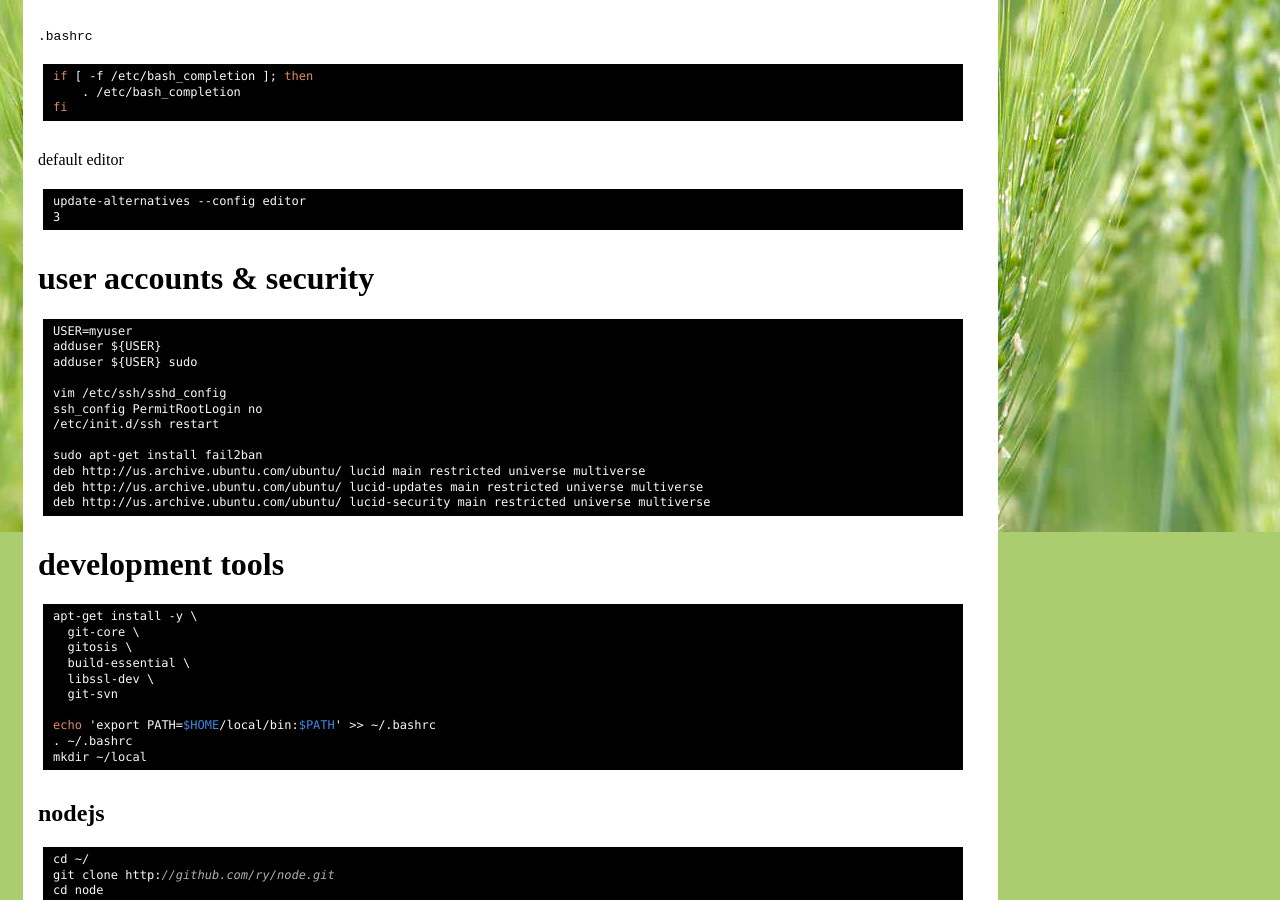
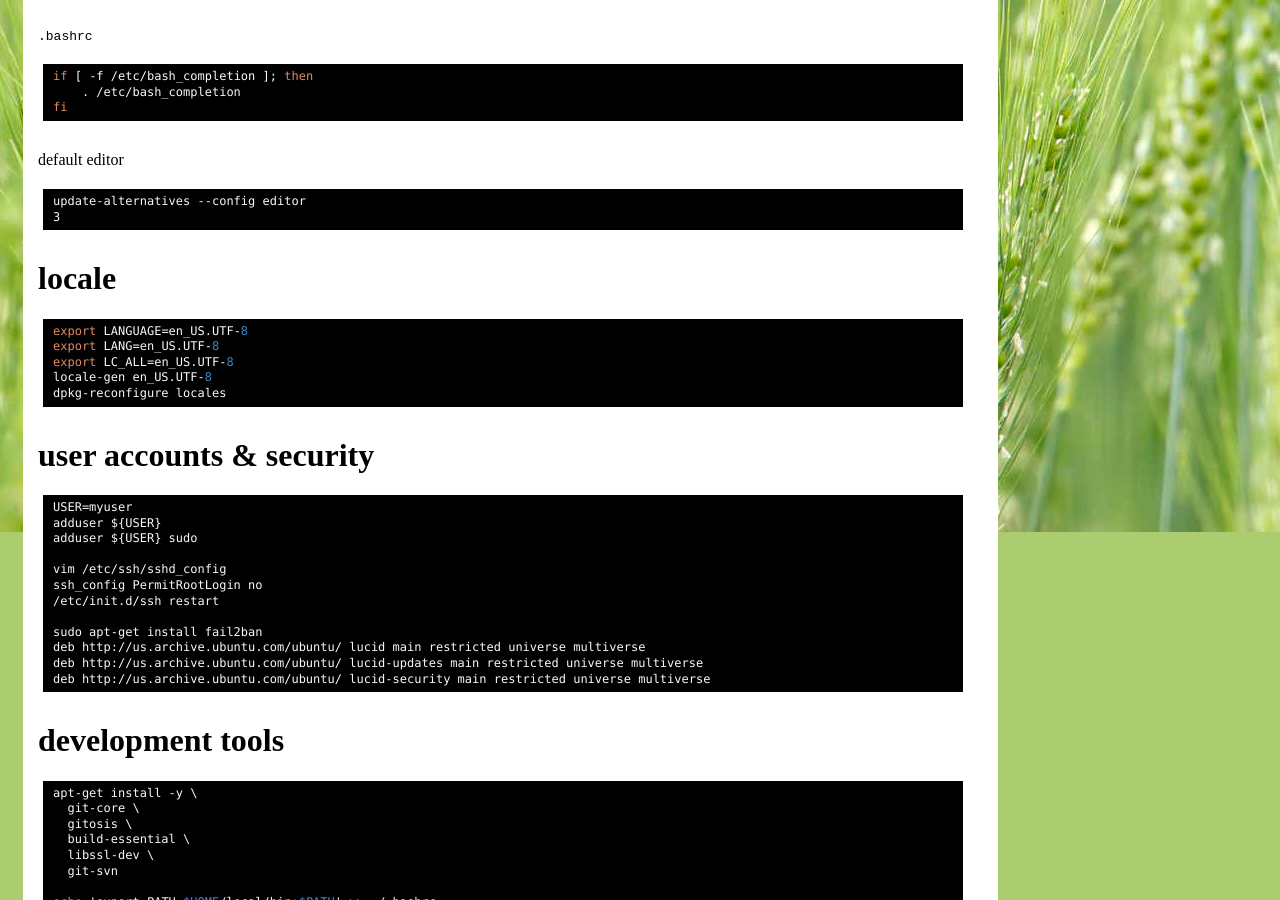
Before and after one commit to coolaj86/coolaj86.github.com, a Jekyll site: the page built from _posts/2010-10-15-how-i-setup-my-vpses.md, in a window 1280 px wide and 900 px high, scrolled down 668 px. Built offline with Jekyll 4.4.1, drawn with Linux system fonts in a browser that asks for light colours; Markdown is read by kramdown in place of the engine named in the settings; comment, search, counter and statistics services are not loaded.

Commit message:
added locale settings for vpses

```diff
--- a/_posts/2010-10-15-how-i-setup-my-vpses.md
+++ b/_posts/2010-10-15-how-i-setup-my-vpses.md
@@ -48,6 +48,15 @@ default editor
 
     update-alternatives --config editor
     3
+
+locale
+===
+
+    export LANGUAGE=en_US.UTF-8
+    export LANG=en_US.UTF-8
+    export LC_ALL=en_US.UTF-8
+    locale-gen en_US.UTF-8
+    dpkg-reconfigure locales
 
 user accounts & security
 ====
```
